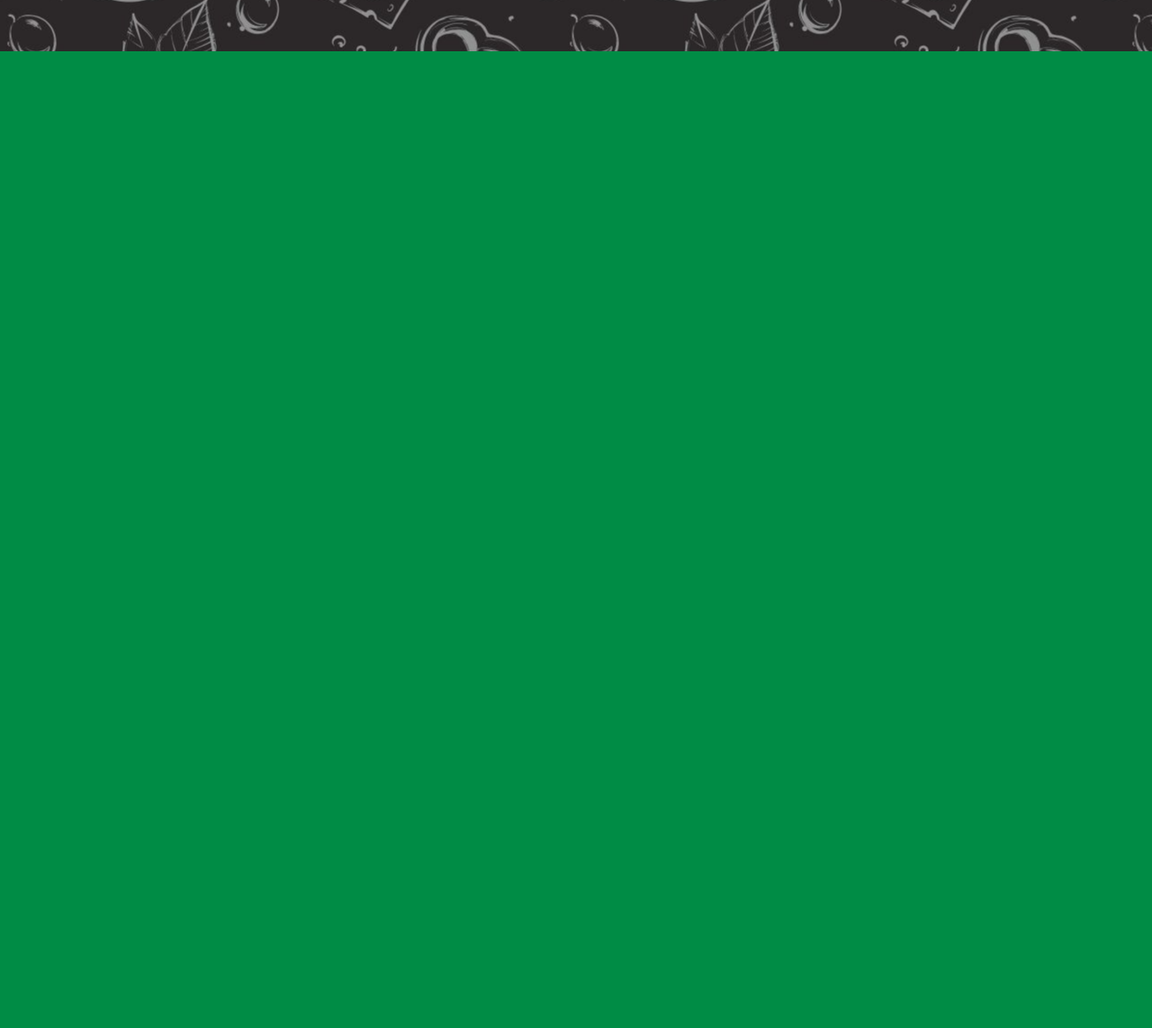
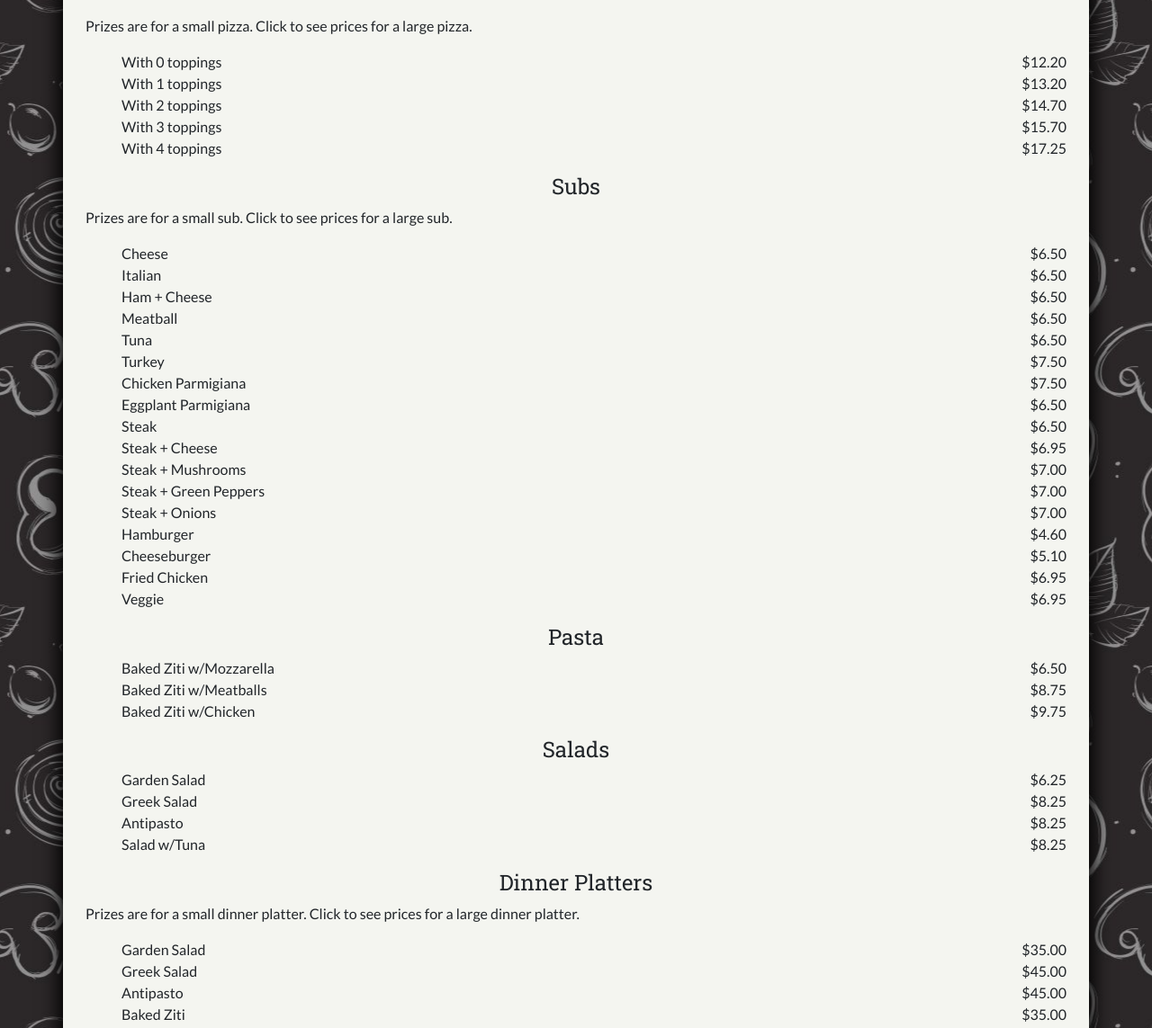
Before and after one commit to brleony/project3, a Django app: page /order/ in a window 1280 px wide. Shown: the part 743-1886 px from the top of the page at 90% size. Before the commit the page ends 800 px from the top, so only its background shows below. Run offline with Django 3.2, Linux system fonts and the light colour scheme; data comes from the database, SQL or seed files in the repository; both versions use the stored data as it was after the commit; some libraries are stand-ins or nearby versions.

Commit message:
Added representation of the restaurant’s menu

```diff
--- a/orders/models.py
+++ b/orders/models.py
@@ -175,7 +175,11 @@ class Cart_item(models.Model):
     )
 
     def __str__(self):
-        return f"{self.id} - {self.size} {self.choice} {self.item} with {self.num_toppings}: {self.toppings}. Order: {self.order}. Price: {self.price}."
+        print(self)
+        if self.item == 'PAST':
+            return f"{self.choice}. Price: {self.price}"
+        else:
+            return f"{self.id} - {self.size} {self.choice} {self.item} with {self.num_toppings}: {self.toppings}. Order: {self.order}. Price: {self.price}."
 
 class Shopping_cart(models.Model):
     user = models.ForeignKey(
--- a/orders/templates/orders/menu.html
+++ b/orders/templates/orders/menu.html
@@ -8,7 +8,69 @@
     <div class="row">
         <div class="col-md-12">
             <h2>Menu</h2>
-            <p>Under Construction.</p>
+
+            {% if sic_pizzas %}
+            <h4>Sicilian Pizza</h4>
+            <p>Our Regular pizza is a thin-crust or Neapolitan pizza.
+            They come in 2 sizes: small (12" in diameter) and large (16" in diameter). The small is suitable for 1 to 2 people while the large feeds 2 to 4 people.</p>
+            <p>Prizes are for a small pizza. Click to see prices for a large pizza.</p>
+            <ul>
+                {% for sic_pizza in sic_pizzas %}
+                <li class="menu_item">With {{ sic_pizza.num_toppings }} toppings<span style="float: right;">${{ sic_pizza.price }}</span></li>
+                {% endfor %}
+            </ul>
+            {% endif %}
+
+            {% if reg_pizzas %}
+            <h4>Regular Pizza</h4>
+            <p>Our Sicilian pizza is a deep-dish or thick-crust pizza. We sell them in a 9-slice (small) or a 15-slice size (large).
+            The 9-slice size is 16" x 16" and will feed from 3 to 5 people.
+            The 15-slice size is 28" x 16", comes in 2 large pizza boxes and can feed 6 to 9 people.</p>
+            <p>Prizes are for a small pizza. Click to see prices for a large pizza.</p>
+            <ul>
+                {% for reg_pizza in reg_pizzas %}
+                <li class="menu_item">With {{ reg_pizza.num_toppings }} toppings<span style="float: right;">${{ reg_pizza.price }}</span></li>
+                {% endfor %}
+            </ul>
+            {% endif %}
+
+            {% if subs %}
+            <h4>Subs</h4>
+            <p>Prizes are for a small sub. Click to see prices for a large sub.</p>
+            <ul>
+                {% for subs in subs %}
+                <li class="menu_item">{{ subs.choice }} <span style="float: right;">${{ subs.price }}</span></li>
+                {% endfor %}
+            </ul>
+            {% endif %}
+
+            {% if pastas %}
+            <h4>Pasta</h4>
+            <ul>
+                {% for pasta in pastas %}
+                <li class="menu_item">{{ pasta.choice }} <span style="float: right;">${{ pasta.price }}</span></li>
+                {% endfor %}
+            </ul>
+            {% endif %}
+
+            {% if salads %}
+            <h4>Salads</h4>
+            <ul>
+                {% for salad in salads %}
+                <li class="menu_item">{{ salad.choice }} <span style="float: right;">${{ salad.price }}</span></li>
+                {% endfor %}
+            </ul>
+            {% endif %}
+
+            {% if dinner_plates %}
+            <h4>Dinner Platters</h4>
+            <p>Prizes are for a small dinner platter. Click to see prices for a large dinner platter.</p>
+            <ul>
+                {% for dinner_plate in dinner_plates %}
+                <li class="menu_item">{{ dinner_plate.choice }} <span style="float: right;">${{ dinner_plate.price }}</span></li>
+                {% endfor %}
+            </ul>
+            {% endif %}
         </div>
     </div>
 {% endblock %}
--- a/orders/views.py
+++ b/orders/views.py
@@ -1,8 +1,25 @@
 from django.http import HttpResponse
 from django.shortcuts import render
+from .models import Menu
 
 def menu(request):
-    return render(request, "orders/menu.html")
+
+    pastas = Menu.objects.filter(item = 'PAST').values()
+    subs = Menu.objects.filter(item = 'SUB').filter(size = 'S').values()
+    dinner_plates = Menu.objects.filter(item = 'DIPL').filter(size = 'S').values()
+    salads = Menu.objects.filter(item = 'SALA').values()
+    reg_pizzas = Menu.objects.filter(item = 'REPI').filter(size = 'S').values()
+    sic_pizzas = Menu.objects.filter(item = 'SIPI').filter(size = 'S').values()
+
+    context = {
+        "pastas": pastas,
+        "subs": subs,
+        "dinner_plates": dinner_plates,
+        "salads": salads,
+        "reg_pizzas": reg_pizzas,
+        "sic_pizzas": sic_pizzas,
+    }
+    return render(request, "orders/menu.html", context)
 
 def cart(request):
     return render(request, "orders/cart.html")
--- a/static/style/style.css
+++ b/static/style/style.css
@@ -73,6 +73,9 @@ form {
   font-weight: 600;
   color: #CD212A; }
 
+.menu_item {
+  list-style-type: none; }
+
 [class*="col-"] {
   margin: 0px;
   padding: 40px; }
--- a/static/style/style.scss
+++ b/static/style/style.scss
@@ -88,6 +88,10 @@ form {
     color: $red;
 }
 
+.menu_item {
+    list-style-type: none;
+}
+
 [class*="col-"] {
     margin: 0px;
     padding: 40px;
```
Also changed, not shown: db.sqlite3, 1 other file.
